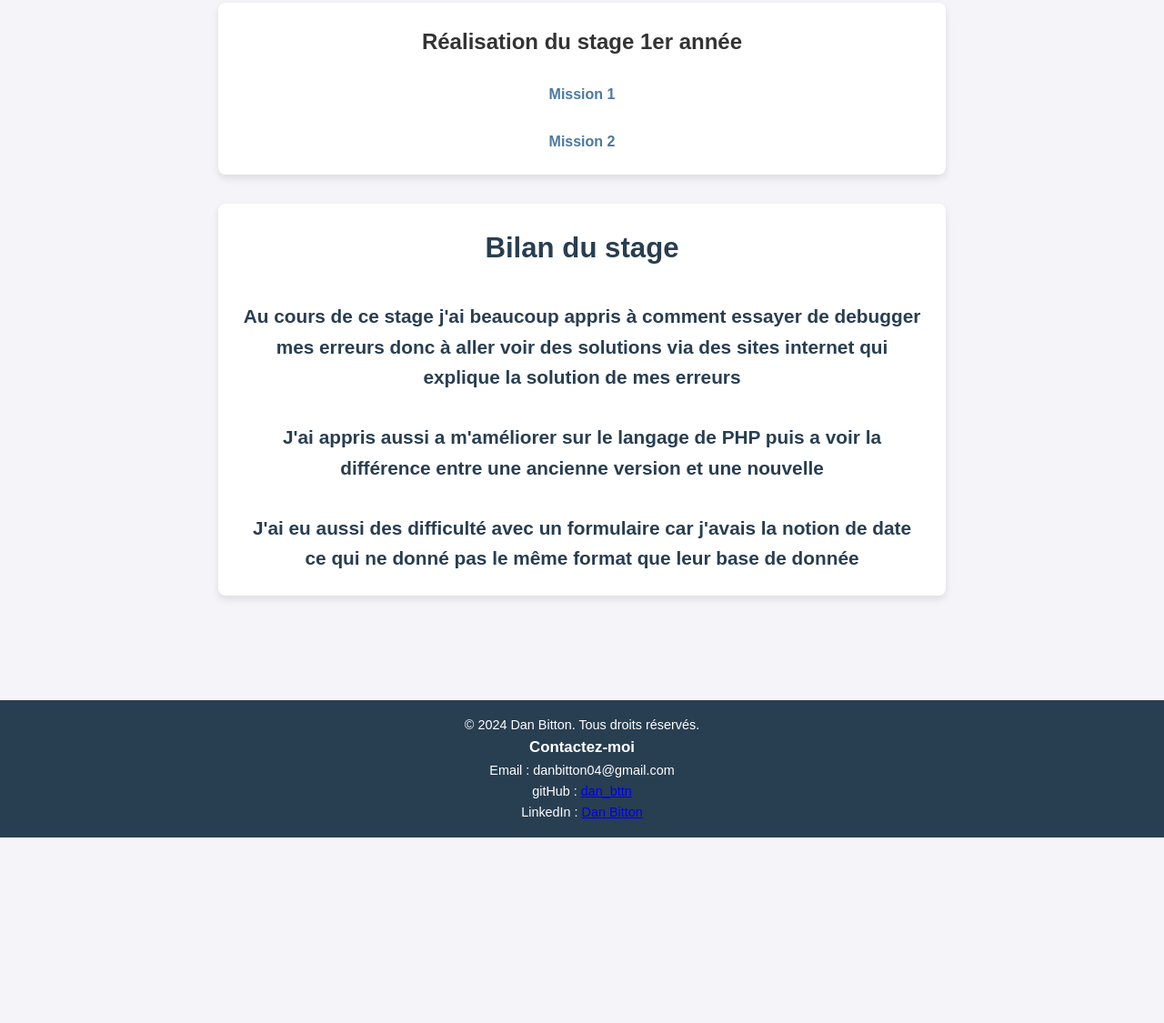
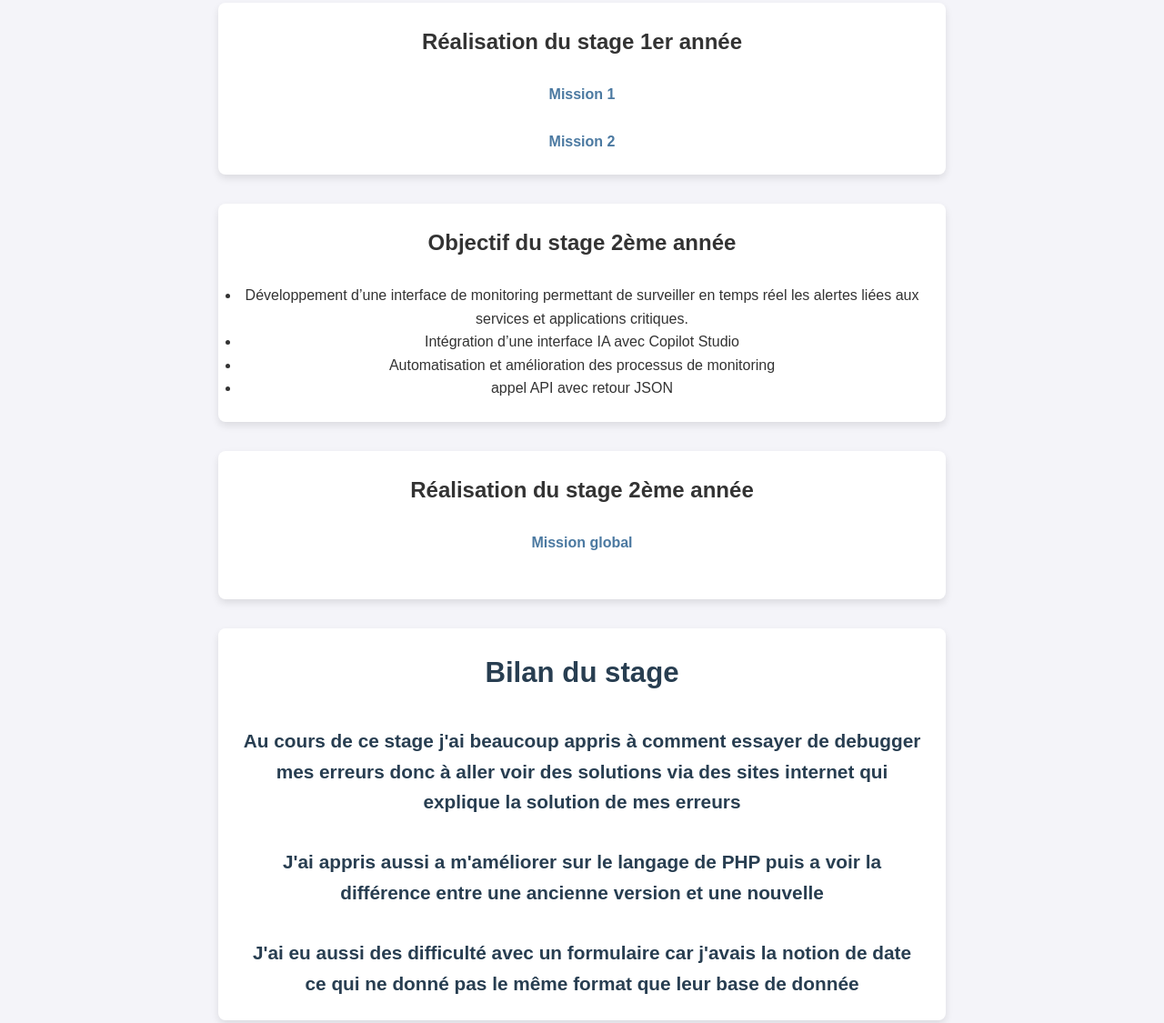
Before and after one commit to DanBttn/Dan.github.io, a plain HTML site: page stage.html in a window 1280 px wide. Shown: the part 970-2095 px from the top of the page at 91% size. Before the commit the page ends 1891 px from the top, so only its background shows below. Drawn offline with Linux system fonts and the light colour scheme.

Commit message:
mis a jour du stage

```diff
--- a/stage.html
+++ b/stage.html
@@ -12,8 +12,8 @@
     <ul>
       <li><a href="index.html#about">Accueil</a></li>
       <li><a href="#presentation">présentation</a></li>
-      <li><a href="#objectif">objectif</a></li>
-        <li><a href="#realisation">réalisation</a></li>
+      <li><a href="#objectifPremiereAnnee">objectif</a></li>
+        <li><a href="#realisationPremiereAnnee">réalisation</a></li>
         <li><a href="#bilan">bilan</a></li>
       <li><a href="index.html#contact">Contact</a></li>
     </ul>
@@ -36,7 +36,7 @@
 
 </section>
 
-<section id="objectif">
+<section id="objectifPremiereAnnee">
 
     <h2>Objectif du stage</h2>
 <br>
@@ -61,7 +61,7 @@
 </section>
 
 
-<section id="realisation">
+<section id="realisationPremiereAnnee">
 
     <h2>Réalisation du stage 1er année</h2>
 <br>
@@ -71,6 +71,31 @@
     <br>
   <a href="Pdf/gestionannexes.pdf" target="_blank">
    Mission 2 </a>
+</section>
+
+
+<section id="objectifDeuxiemeAnee">
+
+    <h2>Objectif du stage 2ème année</h2>
+    <br>
+    <ul>
+        <li>Développement d’une interface de monitoring permettant de surveiller en temps réel les alertes liées aux services et applications critiques.
+        </li>
+        <li>Intégration d’une interface IA avec Copilot Studio</li>
+        <li>Automatisation et amélioration des processus de monitoring</li>
+        <li>appel API avec retour JSON</li>
+    </ul>
+</section>
+
+<section id="realisationDeuxiemeAnnee">
+
+    <h2>Réalisation du stage 2ème année</h2>
+    <br>
+    <a href="Pdf/Interface_Monitoring.pdf" target="_blank">Mission global</a>
+
+    <br>
+    <br>
+
 </section>
 
 <section id="bilan">
@@ -83,6 +108,8 @@
     <br>
   <p> J'ai eu aussi des difficulté avec un formulaire car j'avais la notion de date ce qui ne donné pas le même format que leur base de donnée </p>
 </section>
+
+
 <br>
 <br>
 <footer id="contact">
@@ -90,8 +117,8 @@
   <div class="contact-info">
     <h3>Contactez-moi</h3>
     <p>Email : danbitton04@gmail.com</p>
-    <p>gitHub : <a href="https://github.com/DanouBitton" target="_blank">dan_bttn</a></p>
-    <p>LinkedIn : <a href="https://www.linkedin.com/in/dan-bitton-58a50b264/" target="_blank">Dan Bitton</a></p>
+    <p>gitHub : <a href="https://github.com/DanBttn" target="_blank" style="color: black">dan_bttn</a></p>
+    <p>LinkedIn : <a href="https://www.linkedin.com/in/dan-bitton-58a50b264/" target="_blank" style="color: black">Dan Bitton</a></p>
   </div>
 </footer>
 
```
Also changed, not shown: 1 other file.
